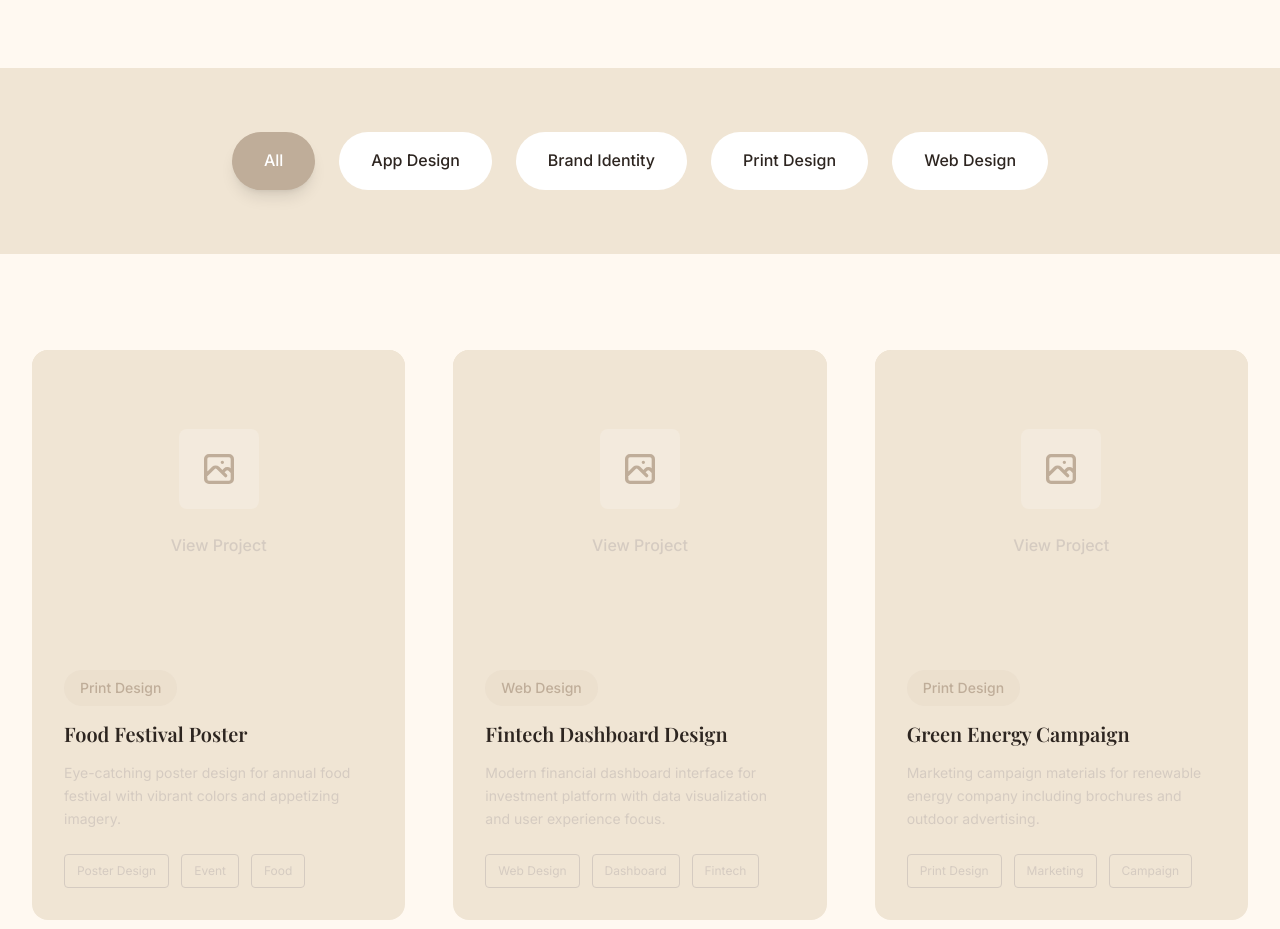
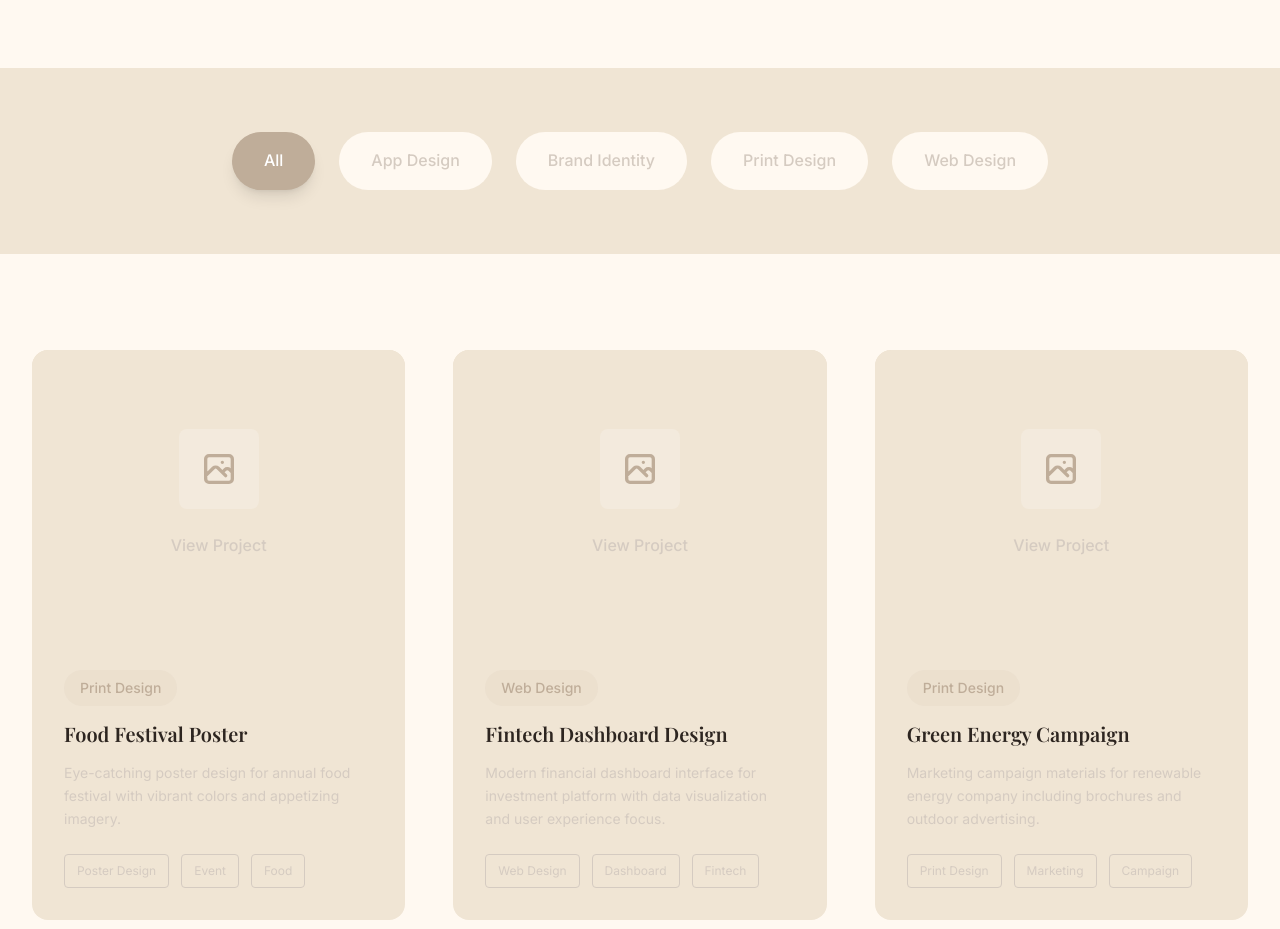
Before and after one commit to DavidIvanov02/stoeva-gradev, a Next.js app: page /portfolio in a window 1280 px wide. Shown: the part 1360-2289 px from the top of the page. Built offline with nearby package versions, Linux system fonts and the light colour scheme; a web font is replaced by a local one.

Commit message:
Update button styling in PortfolioPageContent to improve visual consistency, changing hover and active states for better user experience.

```diff
--- a/app/(default)/portfolio/PortfolioPageContent.tsx
+++ b/app/(default)/portfolio/PortfolioPageContent.tsx
@@ -102,7 +102,7 @@ export default function PortfolioPageContent({ initialProjects, initialCategorie
                                 onClick={() => setActiveCategory(category)}
                                 className={`px-8 py-4 rounded-full font-medium transition-all duration-300 ${activeCategory === category
                                     ? 'bg-primary text-white shadow-lg'
-                                    : 'bg-white text-foreground hover:bg-primary hover:text-white'
+                                    : 'bg-background text-secondary hover:bg-primary hover:text-white'
                                     }`}
                             >
                                 {category}
```
